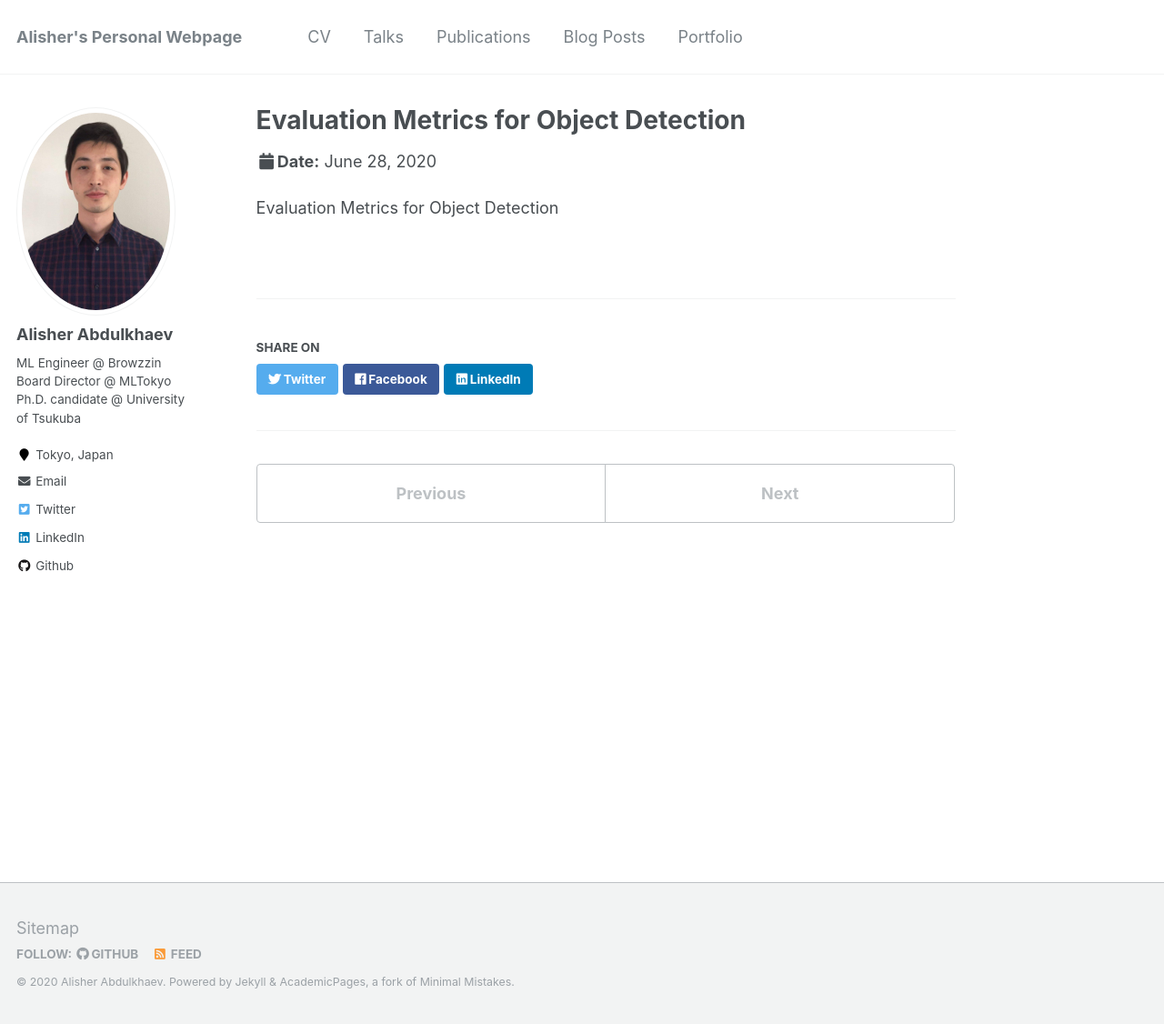
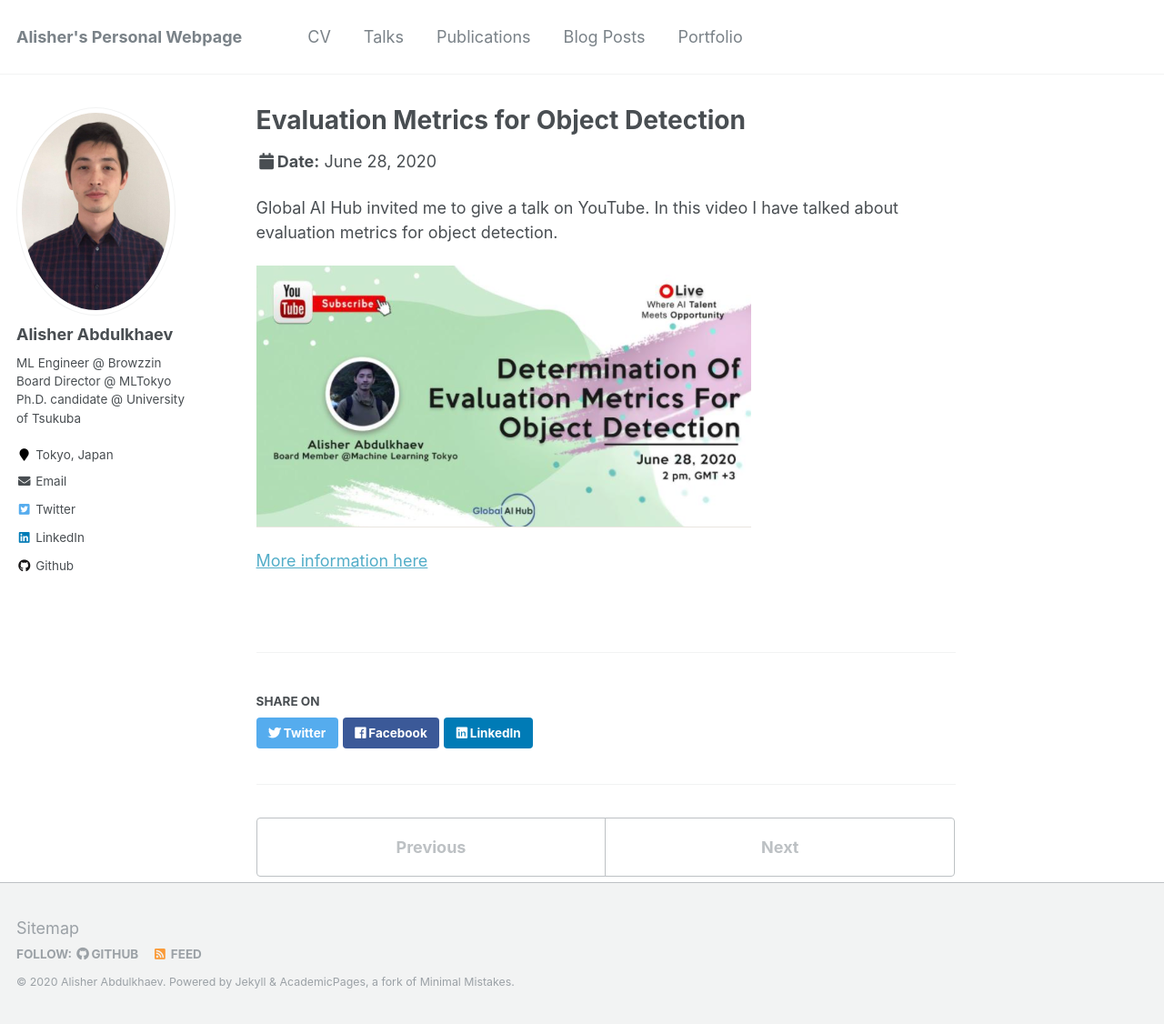
Before and after one commit to vivek37373/alisher-ai.github.io, a Jekyll site: the page built from _talks/2020-06-28-talk-3.md, in a window 1280 px wide and 1126 px high. Shown: the whole window at 91% size. Built offline with Jekyll 4.4.1, drawn with Linux system fonts in a browser that asks for light colours.

Commit message:
Update 2020-06-28-talk-3.md

```diff
--- a/_talks/2020-06-28-talk-3.md
+++ b/_talks/2020-06-28-talk-3.md
@@ -8,4 +8,9 @@ date: 2020-06-28
 location: "Tokyo, Japan"
 ---
 
-Evaluation Metrics for Object Detection
+Global AI Hub invited me to give a talk on YouTube. In this video I have talked about evaluation metrics for object detection.
+
+
+![Evaluation Metrics for Object Detection](https://alisher-ai.github.io/files/2020-06-28-talk-3.png)
+
+[More information here](https://www.youtube.com/watch?v=iyxefVYrioY&t=1s)
```
